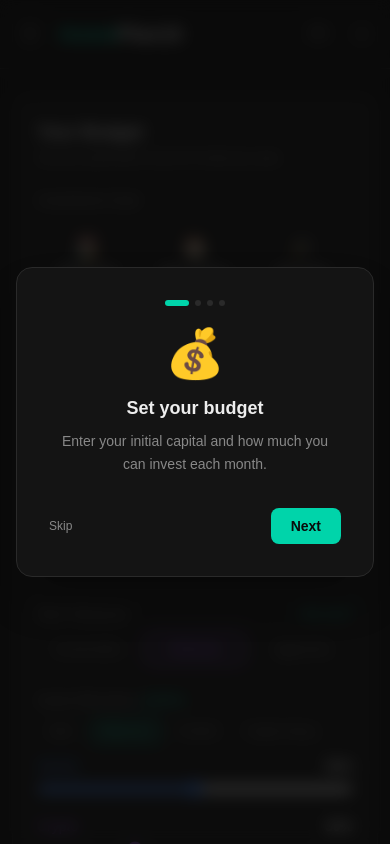
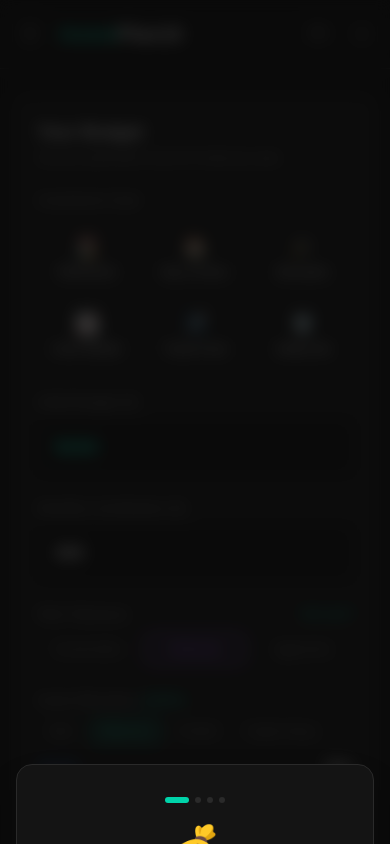
Before and after one commit to Michelle-OBrien/investplan10, a Next.js app: page /tool in a window 390 px wide. Shown: the top 844 px of the page. Built offline with nearby package versions, Linux system fonts and the light colour scheme.

Commit message:
feat: add fade-in animations to DashboardPage and Tool page, enhance HamburgerMenu dropdown transition

```diff
--- a/src/app/dashboard/page.tsx
+++ b/src/app/dashboard/page.tsx
@@ -18,7 +18,7 @@ export default function DashboardPage() {
   if (!mounted) return null;
 
   return (
-    <main className="min-h-screen bg-background">
+    <main className="min-h-screen bg-background animate-fade-in-up">
       <header className="border-b border-card-border">
         <div className="max-w-6xl mx-auto px-3 sm:px-4 py-4 sm:py-6 flex items-center justify-between">
           <div>
--- a/src/app/globals.css
+++ b/src/app/globals.css
@@ -87,6 +87,22 @@ html:not([data-theme]) body {
 
 .animate-fade-in-up {
   animation: fadeInUp 0.45s ease-out forwards;
+  opacity: 0;
+}
+
+@keyframes fadeInDown {
+  from {
+    opacity: 0;
+    transform: translateY(-4px);
+  }
+  to {
+    opacity: 1;
+    transform: translateY(0);
+  }
+}
+
+.animate-fade-in-down {
+  animation: fadeInDown 0.25s ease-out forwards;
   opacity: 0;
 }
 
--- a/src/app/tool/page.tsx
+++ b/src/app/tool/page.tsx
@@ -81,7 +81,7 @@ export default function Home() {
   };
 
   return (
-    <main className="min-h-screen bg-background" role="main">
+    <main className="min-h-screen bg-background animate-fade-in-up" role="main">
       <a href="#content" className="skip-link">Skip to content</a>
       <header className="border-b border-card-border" role="banner">
         <div className="max-w-6xl mx-auto px-3 sm:px-4 py-4 sm:py-6 flex items-center justify-between">
--- a/src/components/HamburgerMenu.tsx
+++ b/src/components/HamburgerMenu.tsx
@@ -35,7 +35,7 @@ export default function HamburgerMenu() {
             className="fixed inset-0 z-40"
             onClick={() => setIsOpen(false)}
           />
-          <div className="absolute left-0 top-full mt-2 w-48 max-w-[calc(100vw-1rem)] bg-card border border-card-border rounded-lg shadow-lg z-50 py-2" style={{ minWidth: "180px" }}>
+          <div className="absolute left-0 top-full mt-2 w-48 max-w-[calc(100vw-1rem)] bg-card border border-card-border rounded-lg shadow-lg z-50 py-2 animate-fade-in-down" style={{ minWidth: "180px" }}>
             {menuItems.map((item) => (
               <div key={item.href}>
                 {item.onClick ? (
```
